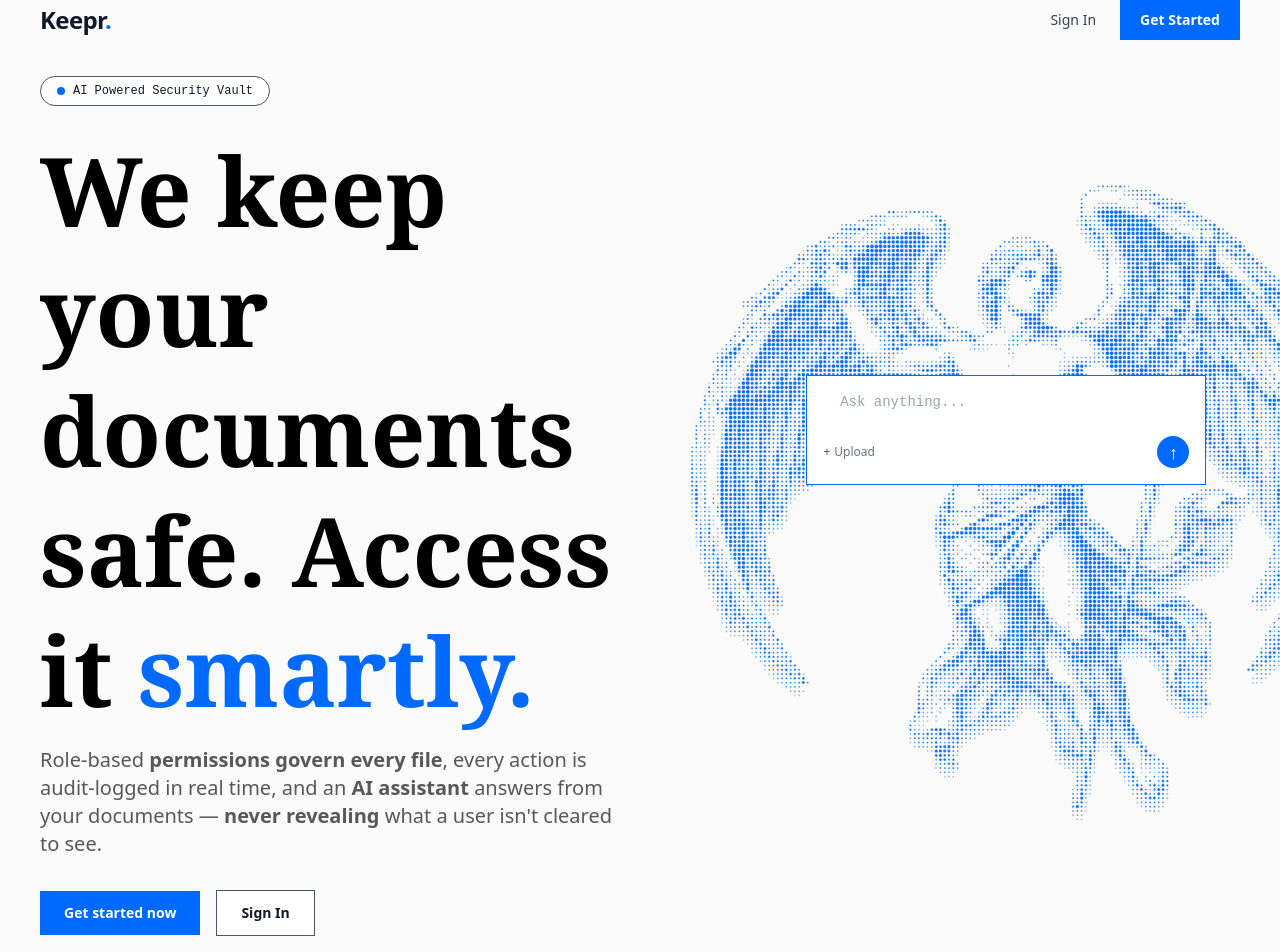
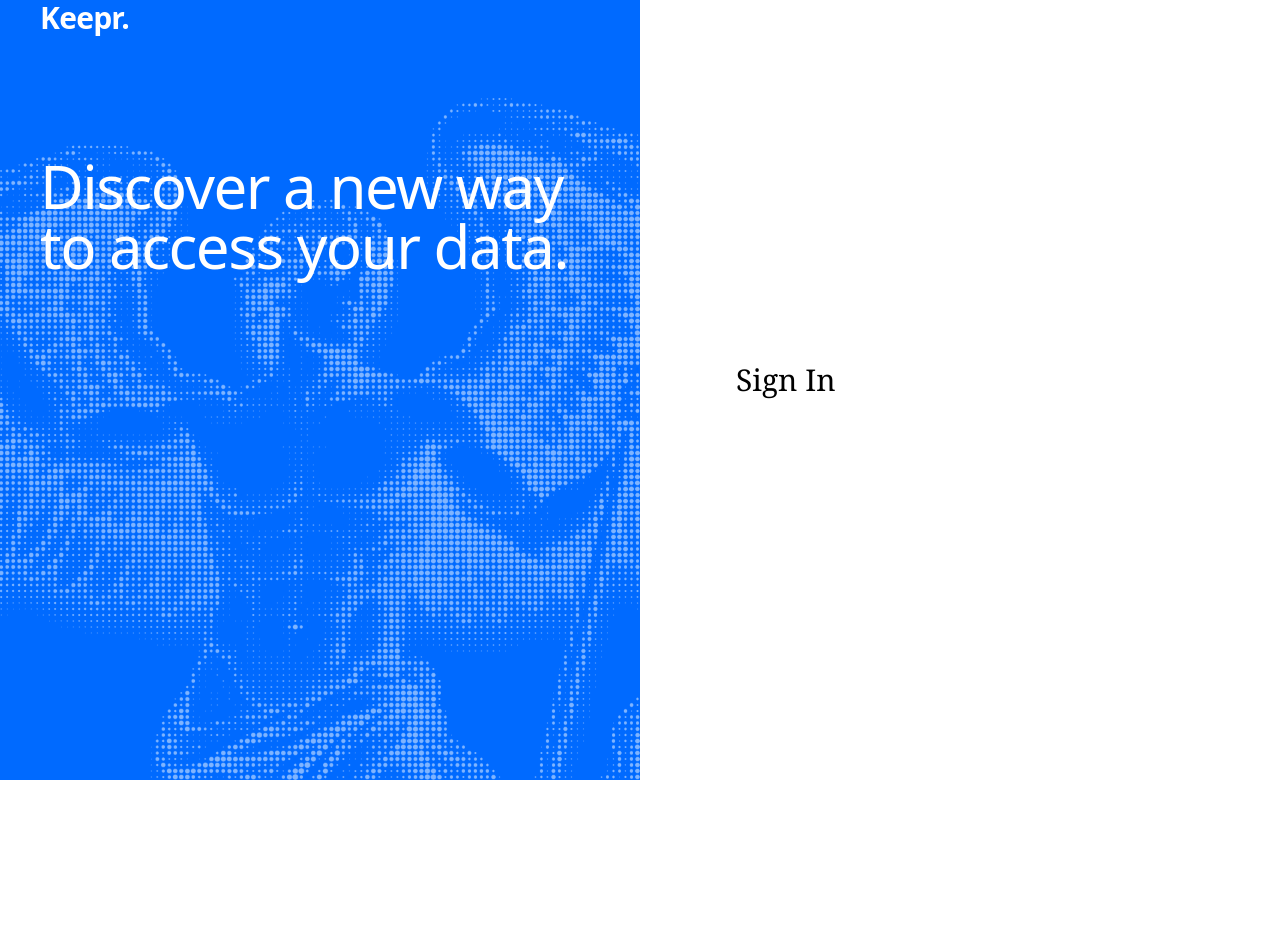
Before and after one commit to JulesMattioni/transcendence, a React (Vite) app in the folder frontend/: page /login in a window 1280 px wide. Shown: the part 20-972 px from the top of the page. After the commit the page ends 800 px from the top, so only its background shows below. Built offline with nearby package versions, Linux system fonts and the light colour scheme.

Commit message:
Implement routing with AppRoutes and update landing page components for navigation

```diff
--- a/frontend/src/App.tsx
+++ b/frontend/src/App.tsx
@@ -1,7 +1,12 @@
-import LandingPage from './pages/LandingPage'
+import { BrowserRouter } from 'react-router-dom'
+import AppRoutes from './routes/AppRoutes'
 
 function App() {
-  return <LandingPage />
+  return (
+    <BrowserRouter>
+      <AppRoutes />
+    </BrowserRouter>
+  )
 }
 
 export default App
--- /dev/null
+++ b/frontend/src/components/auth/AuthLayout.tsx
@@ -0,0 +1,32 @@
+import type { ReactNode } from 'react'
+import angel4 from '../../assets/angel_4.png'
+
+function AuthLayout({ children }: { children: ReactNode }) {
+  return (
+    <div className="grid min-h-screen grid-cols-1 lg:grid-cols-2">
+      {/* Left column: (desktop only) */}
+      <div className="relative hidden overflow-hidden bg-keepr lg:block">
+        <div className='items-center px-6 py-5 sm:px-10'>
+            <span className="font-sans text-3xl font-bold tracking-tight text-white">
+                Keepr.
+            </span>
+            <h1 className='font-sans py-30 text-6xl font-medium tracking-tight text-white'>
+                Discover a new way to access your data.
+            </h1>
+        </div>
+        <img
+          src={angel4}
+          alt=""
+          className="absolute opacity-50 scale-175 top-4/10 inset-0 h-full w-full select-none object-cover mix-blend-screen"
+        />
+      </div>
+
+      {/* Right column */}
+      <div className="flex items-center justify-center px-6 py-12 sm:px-10">
+        <div className="w-full max-w-md">{children}</div>
+      </div>
+    </div>
+  )
+}
+
+export default AuthLayout
--- a/frontend/src/components/landing/DiscoverSection.tsx
+++ b/frontend/src/components/landing/DiscoverSection.tsx
@@ -1,3 +1,5 @@
+import { Link } from 'react-router-dom'
+
 function DiscoverSection() {
   return (
     <section className="px-6 py-20 sm:px-10">
@@ -20,12 +22,12 @@ function DiscoverSection() {
 
         {/* right column */}
         <div className="flex shrink-0 justify-center lg:w-1/3">
-          <a
-            href="#"
+          <Link
+            to="/register"
             className="inline-block bg-keepr px-8 py-3 text-sm font-sans font-semibold text-white transition-colors hover:bg-blue-700"
           >
             Try Now
-          </a>
+          </Link>
         </div>
       </div>
     </section>
--- a/frontend/src/components/landing/Hero.tsx
+++ b/frontend/src/components/landing/Hero.tsx
@@ -1,4 +1,5 @@
 import angel0 from '../../assets/angel_0.png'
+import { Link } from 'react-router-dom'
 
 
 function Hero() {
@@ -29,18 +30,18 @@ function Hero() {
         </p>
         {/* Boutons */}
         <div className="mt-8 flex items-center gap-4">
-          <a
-            href="#"
+          <Link
+            to="/register"
             className="bg-keepr px-6 py-3 text-sm font-semibold text-white transition-colors hover:bg-blue-700"
           >
             Get started now
-          </a>
-          <a
-            href="#"
+          </Link>
+          <Link
+            to="/login"
             className="border border-gray-600 bg-white px-6 py-3 text-sm font-semibold text-ink transition-colors hover:bg-gray-50"
           >
             Sign In
-          </a>
+          </Link>
         </div>
 
       </div>
--- a/frontend/src/components/landing/Navbar.tsx
+++ b/frontend/src/components/landing/Navbar.tsx
@@ -1,3 +1,5 @@
+import { Link } from 'react-router-dom'
+
 function Navbar() {
   return (
     <nav className="absolute inset-x-0 top-0 z-20 flex items-center justify-between px-6 py-5 sm:px-10">
@@ -12,18 +14,18 @@ function Navbar() {
 
       {/* Actions */}
       <div className="flex items-center gap-4 sm:gap-6">
-        <a
-          href="#"
+        <Link
+          to="/login"
           className="text-sm font-medium text-gray-700 transition-colors hover:text-gray-900"
         >
           Sign In
-        </a>
-        <a
-          href="#"
+        </Link>
+        <Link
+          to="/register"
           className="bg-keepr px-5 py-2.5 text-sm font-semibold text-white transition-colors hover:bg-blue-700"
         >
           Get Started
-        </a>
+        </Link>
       </div>
     </nav>
   )
--- a/frontend/src/pages/LandingPage.tsx
+++ b/frontend/src/pages/LandingPage.tsx
@@ -6,7 +6,7 @@ import Footer from "../components/landing/Footer";
 
 function LandingPage() {
   return (
-    <div className="relative min-h-screen overflow-x-hidden bg-[#FAFAFA] text-gray-900">
+    <div className="relative min-h-screen overflow-x-hidden bg-bg text-gray-900">
       <Navbar />
       <Hero />
       <DiscoverSection />
--- /dev/null
+++ b/frontend/src/pages/LoginPage.tsx
@@ -0,0 +1,11 @@
+import AuthLayout from '../components/auth/AuthLayout'
+
+function LoginPage() {
+  return (
+    <AuthLayout>
+      <h1 className="font-serif text-3xl text-ink">Sign In</h1>
+    </AuthLayout>
+  )
+}
+
+export default LoginPage
--- /dev/null
+++ b/frontend/src/pages/RegisterPage.tsx
@@ -0,0 +1,11 @@
+import AuthLayout from '../components/auth/AuthLayout'
+
+function RegisterPage() {
+  return (
+    <AuthLayout>
+      <h1 className="font-serif text-3xl text-ink">Register</h1>
+    </AuthLayout>
+  )
+}
+
+export default RegisterPage
--- /dev/null
+++ b/frontend/src/routes/AppRoutes.tsx
@@ -0,0 +1,16 @@
+import { Routes, Route } from 'react-router-dom'
+import LandingPage from '../pages/LandingPage'
+import LoginPage from '../pages/LoginPage'
+import RegisterPage from '../pages/RegisterPage'
+
+function AppRoutes() {
+  return (
+    <Routes>
+      <Route path="/" element={<LandingPage />} />
+      <Route path="/login" element={<LoginPage />} />
+      <Route path="/register" element={<RegisterPage />} />
+    </Routes>
+  )
+}
+
+export default AppRoutes
```
Also changed, not shown: frontend/src/assets/angel_4.png (added).
